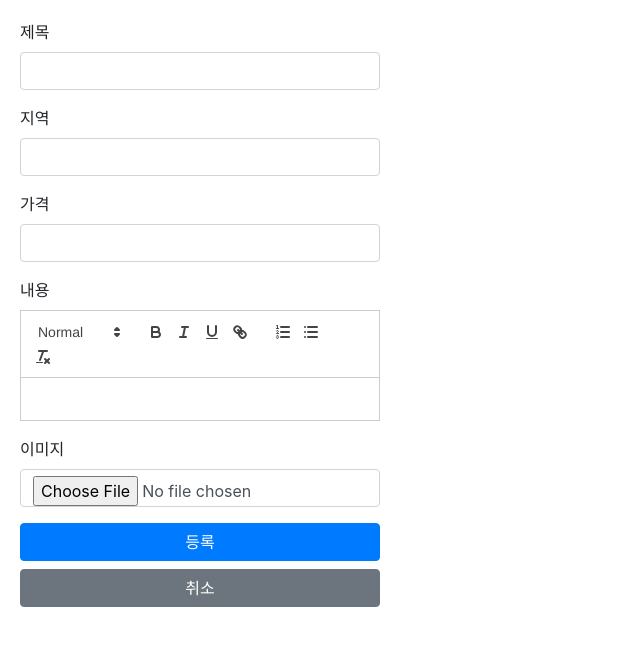
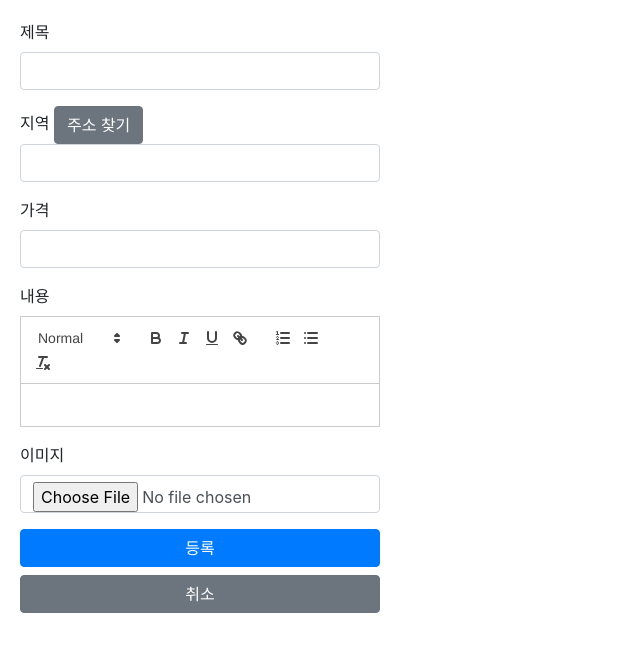
Before and after one commit to 0andme/FC-digital-academy, a Flask app: page /writepage in a window 1280 px wide. Shown: the top 652 px of the page, without its empty margins (0-640 px from the left). Run offline with Flask 2, Linux system fonts and the light colour scheme; some libraries are stand-ins or nearby versions.

Commit message:
feat : 주소 검색 기능 추가

```diff
--- a/dang-dang/templates/write.html
+++ b/dang-dang/templates/write.html
@@ -44,6 +44,37 @@
         </div>
         <div class="form-group">
           <label for="location">지역</label>
+          <button
+            type="button"
+            onclick="sample2_execDaumPostcode()"
+            class="btn btn-secondary"
+          >
+            주소 찾기
+          </button>
+          <div
+            id="layer"
+            style="
+              display: none;
+              position: fixed;
+              overflow: hidden;
+              z-index: 1;
+              -webkit-overflow-scrolling: touch;
+            "
+          >
+            <img
+              src="//t1.daumcdn.net/postcode/resource/images/close.png"
+              id="btnCloseLayer"
+              style="
+                cursor: pointer;
+                position: absolute;
+                right: -3px;
+                top: -3px;
+                z-index: 1;
+              "
+              onclick="closeDaumPostcode()"
+              alt="닫기 버튼"
+            />
+          </div>
           <input
             type="text"
             class="form-control"
@@ -82,5 +113,78 @@
         theme: "snow",
       });
     </script>
+    <!-- 다음 우편 검색 -->
+    <script src="//t1.daumcdn.net/mapjsapi/bundle/postcode/prod/postcode.v2.js"></script>
+    <script>
+      // 우편번호 찾기 화면을 넣을 element
+      var element_layer = document.getElementById("layer");
+
+      function closeDaumPostcode() {
+        // iframe을 넣은 element를 안보이게 한다.
+        element_layer.style.display = "none";
+      }
+
+      function sample2_execDaumPostcode() {
+        new daum.Postcode({
+          oncomplete: function (data) {
+            // 검색결과 항목을 클릭했을때 실행할 코드를 작성하는 부분.
+
+            // 각 주소의 노출 규칙에 따라 주소를 조합한다.
+            // 내려오는 변수가 값이 없는 경우엔 공백('')값을 가지므로, 이를 참고하여 분기 한다.
+            var addr = ""; // 주소 변수
+            var extraAddr = ""; // 참고항목 변수
+
+            //사용자가 선택한 주소 타입에 따라 해당 주소 값을 가져온다.
+            if (data.userSelectedType === "R") {
+              // 사용자가 도로명 주소를 선택했을 경우
+              addr = data.roadAddress;
+            } else {
+              // 사용자가 지번 주소를 선택했을 경우(J)
+              addr = data.jibunAddress;
+            }
+            $("#location").val(addr);
+            // iframe을 넣은 element를 안보이게 한다.
+            // (autoClose:false 기능을 이용한다면, 아래 코드를 제거해야 화면에서 사라지지 않는다.)
+            element_layer.style.display = "none";
+          },
+          width: "100%",
+          height: "100%",
+          maxSuggestItems: 5,
+        }).embed(element_layer);
+
+        // iframe을 넣은 element를 보이게 한다.
+        element_layer.style.display = "block";
+
+        // iframe을 넣은 element의 위치를 화면의 가운데로 이동시킨다.
+        initLayerPosition();
+      }
+
+      // 브라우저의 크기 변경에 따라 레이어를 가운데로 이동시키고자 하실때에는
+      // resize이벤트나, orientationchange이벤트를 이용하여 값이 변경될때마다 아래 함수를 실행 시켜 주시거나,
+      // 직접 element_layer의 top,left값을 수정해 주시면 됩니다.
+      function initLayerPosition() {
+        var width = 300; //우편번호서비스가 들어갈 element의 width
+        var height = 400; //우편번호서비스가 들어갈 element의 height
+        var borderWidth = 5; //샘플에서 사용하는 border의 두께
+
+        // 위에서 선언한 값들을 실제 element에 넣는다.
+        element_layer.style.width = width + "px";
+        element_layer.style.height = height + "px";
+        element_layer.style.border = borderWidth + "px solid";
+        // 실행되는 순간의 화면 너비와 높이 값을 가져와서 중앙에 뜰 수 있도록 위치를 계산한다.
+        element_layer.style.left =
+          ((window.innerWidth || document.documentElement.clientWidth) -
+            width) /
+            2 -
+          borderWidth +
+          "px";
+        element_layer.style.top =
+          ((window.innerHeight || document.documentElement.clientHeight) -
+            height) /
+            2 -
+          borderWidth +
+          "px";
+      }
+    </script>
   </body>
 </html>
```
